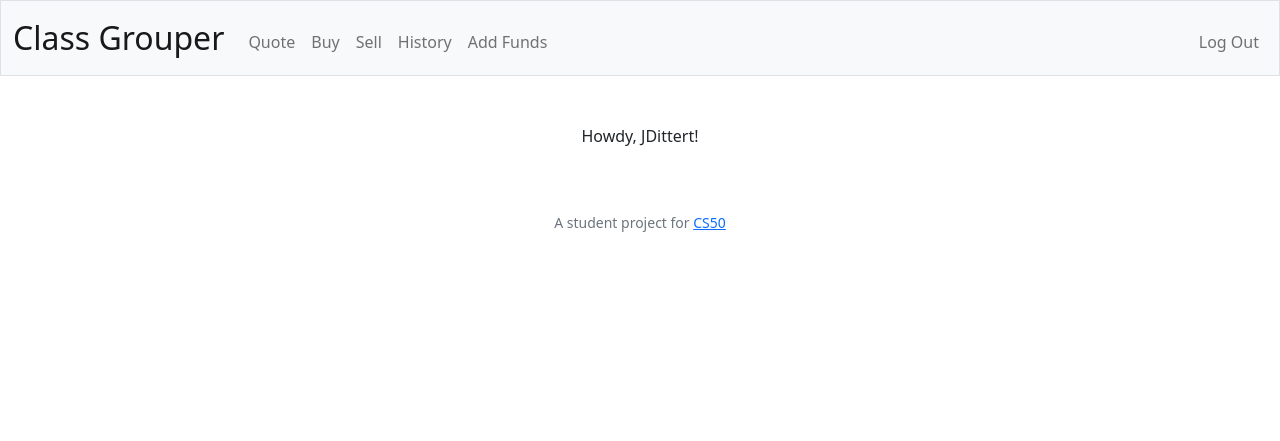
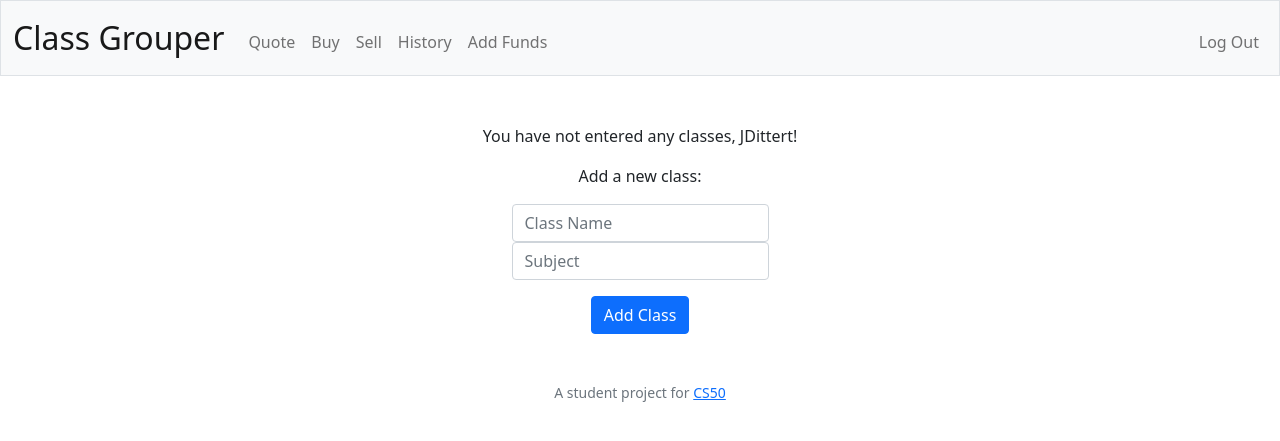
Before and after one commit to jdittert/cs50final, a Flask app: page /classes in a window 1280 px wide. Shown: the top 441 px of the page. Run offline with Flask 2, Linux system fonts and the light colour scheme; a user stored in the database is signed in; some libraries are stand-ins or nearby versions.

Commit message:
Add Class initial set up

```diff
--- a/app.py
+++ b/app.py
@@ -35,6 +35,12 @@ def index():
     # Show homepage
     return render_template("index.html")
 
+@app.route("/add_class", methods=["POST"])
+@login_required
+def add_class():
+    # Add a class
+    return apology("TODO", 400)
+
 @app.route("/add_student", methods=["GET", "POST"])
 @login_required
 def add_student():
@@ -42,7 +48,7 @@ def add_student():
 
     # If user reaches via POST
     if request.method == "POST":
-        return apology("TODO")
+        return apology("TODO", 400)
 
     else:
         return render_template("addstudent.html")
@@ -55,10 +61,21 @@ def classes():
     teacher = db.execute(
         "SELECT * FROM users WHERE id = ?", session["user_id"]
     )
+    name = teacher[0]["usercase"]
 
-    name = teacher[0]["usercase"]
-    message = "Howdy"
-    return render_template("classes.html", name=name, message=message)
+    classes = db.execute(
+        "SELECT class FROM classes WHERE teacher = ?", session["user_id"]
+    )
+
+    # If there are no classes
+    if not classes:
+        message = "You have not entered any classes"
+        return render_template("classes.html", name=name, message=message)
+
+    else:
+        message = "Here are you classes"
+        return render_template("classes.html", name=name, message=message)
+
 
 @app.route("/login", methods=["GET", "POST"])
 def login():
--- a/templates/addstudent.html
+++ b/templates/addstudent.html
@@ -11,7 +11,8 @@
         </div>
         <div class="mb-3">
             <input class="form-control mx-auto w-auto" id="class" name="class" placeholder="Class" type="text">
+            <button class="btn btn-primary" type="submit">Add Student</button>
         </div>
-        <button class="btn btn-primary" type="submit">Add Student</button>
+
     </form>
 {% endblock %}
--- a/templates/classes.html
+++ b/templates/classes.html
@@ -8,4 +8,15 @@
     <div>
         <p>{{ message }}, {{ name }}!</p>
     </div>
+    <div>
+        <p>Add a new class:</p>
+        <form action="/add_class" method="post">
+            <div class="mb-3">
+                <input autocomplete="off" class="form-control mx-auto w-auto" id="class" name="class" placeholder="Class Name" type="text">
+                <input class="form-control mx-auto w-auto" id="subject" name="subject" placeholder="Subject" type="text">
+            </div>
+            <button class="btn btn-primary" type="submit">Add Class</button>
+        </form>
+
+    </div>
 {% endblock %}
```
Also changed, not shown: seatingchart.db, 1 other file.
